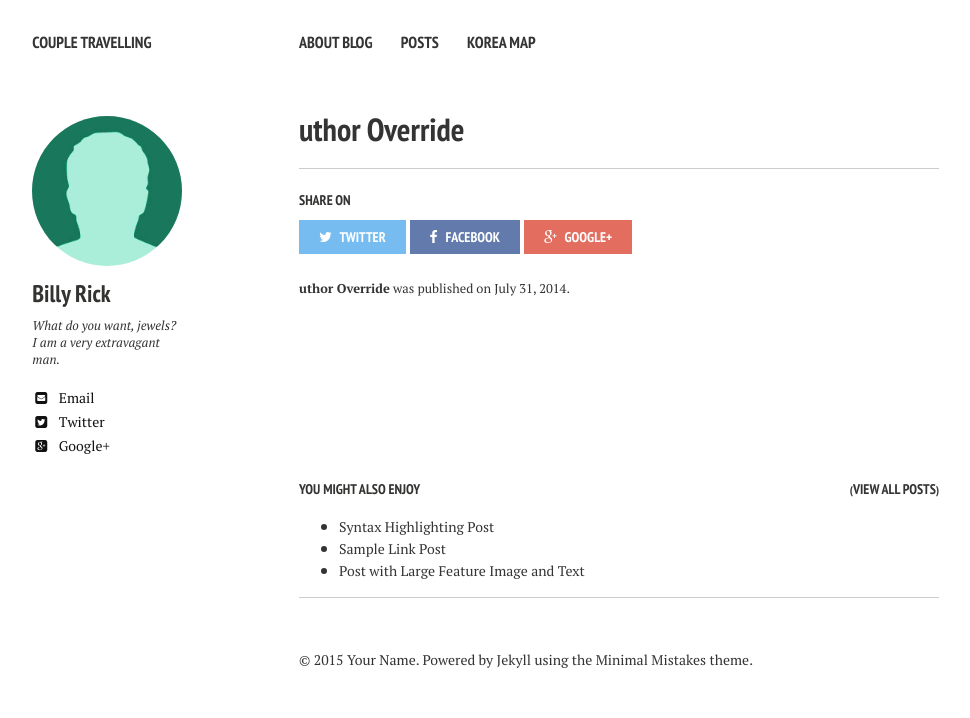
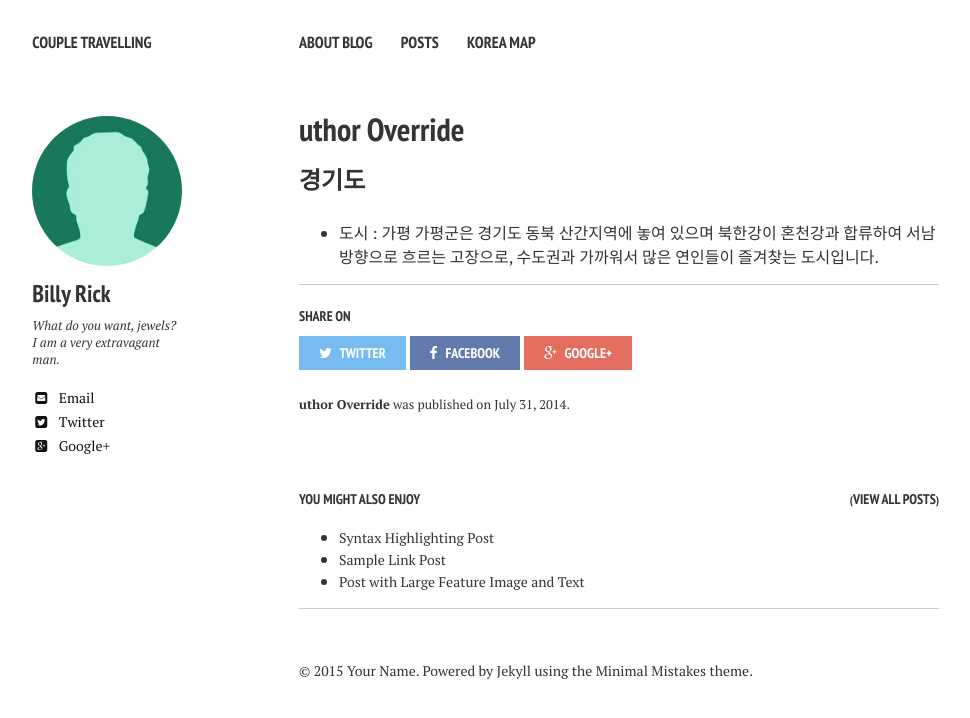
Before and after one commit to shinojin/shinojin.github.com, a Jekyll site: the page built from _posts/2014-07-31-author-override.md, in a window 1280 px wide. Shown: the top 718 px of the page, without its empty margins (21-991 px from the left). Built offline with Jekyll 4.4.1, drawn with Linux system fonts in a browser that asks for light colours; nearby versions of some CDN libraries.

Commit message:
Update 2014-07-31-author-override.md

```diff
--- a/_posts/2014-07-31-author-override.md
+++ b/_posts/2014-07-31-author-override.md
@@ -6,3 +6,6 @@ modified:
 excerpt: "A post to test author overrides using a data file."
 tags: []
 ---
+###경기도
+- 도시 : 가평
+가평군은 경기도 동북 산간지역에 놓여 있으며 북한강이 혼천강과 합류하여 서남방향으로 흐르는 고장으로, 수도권과 가까워서 많은 연인들이 즐겨찾는 도시입니다.
```
